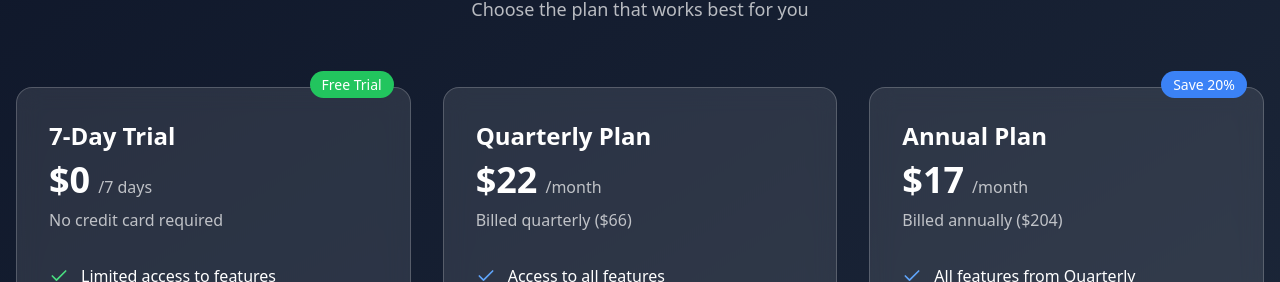
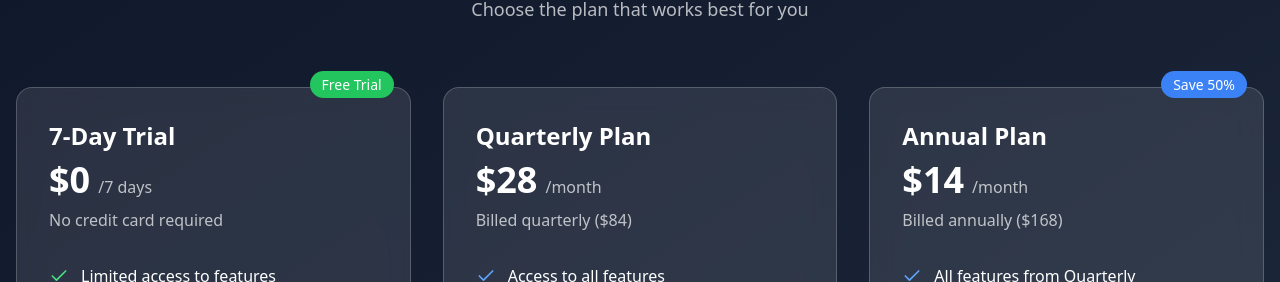
Before and after one commit to jakeair/water-polo-playground, a React (Vite) app: page /pricing in a window 1280 px wide. Shown: the part 157-439 px from the top of the page. Built offline with nearby package versions, Linux system fonts and the light colour scheme.

Commit message:
Update pricing plans
Increased the pricing of the monthly plans by 25% and adjusted the annual plan to offer a total savings of 50%.
[skip gpt_engineer]

```diff
--- a/src/pages/Pricing.tsx
+++ b/src/pages/Pricing.tsx
@@ -59,10 +59,10 @@ const PricingPage = () => {
             <div className="text-white mb-8">
               <h3 className="text-2xl font-semibold mb-2">Quarterly Plan</h3>
               <div className="flex items-baseline gap-2">
-                <span className="text-4xl font-bold">$22</span>
+                <span className="text-4xl font-bold">$28</span>
                 <span className="text-white/70">/month</span>
               </div>
-              <p className="text-white/70 mt-2">Billed quarterly ($66)</p>
+              <p className="text-white/70 mt-2">Billed quarterly ($84)</p>
             </div>
 
             <ul className="space-y-4 mb-8">
@@ -92,17 +92,17 @@ const PricingPage = () => {
           <div className="relative bg-white/10 backdrop-blur-md rounded-2xl p-8 border border-white/20">
             <div className="absolute -top-4 right-4">
               <span className="bg-blue-500 text-white px-3 py-1 rounded-full text-sm font-medium">
-                Save 20%
+                Save 50%
               </span>
             </div>
 
             <div className="text-white mb-8">
               <h3 className="text-2xl font-semibold mb-2">Annual Plan</h3>
               <div className="flex items-baseline gap-2">
-                <span className="text-4xl font-bold">$17</span>
+                <span className="text-4xl font-bold">$14</span>
                 <span className="text-white/70">/month</span>
               </div>
-              <p className="text-white/70 mt-2">Billed annually ($204)</p>
+              <p className="text-white/70 mt-2">Billed annually ($168)</p>
             </div>
 
             <ul className="space-y-4 mb-8">
```
